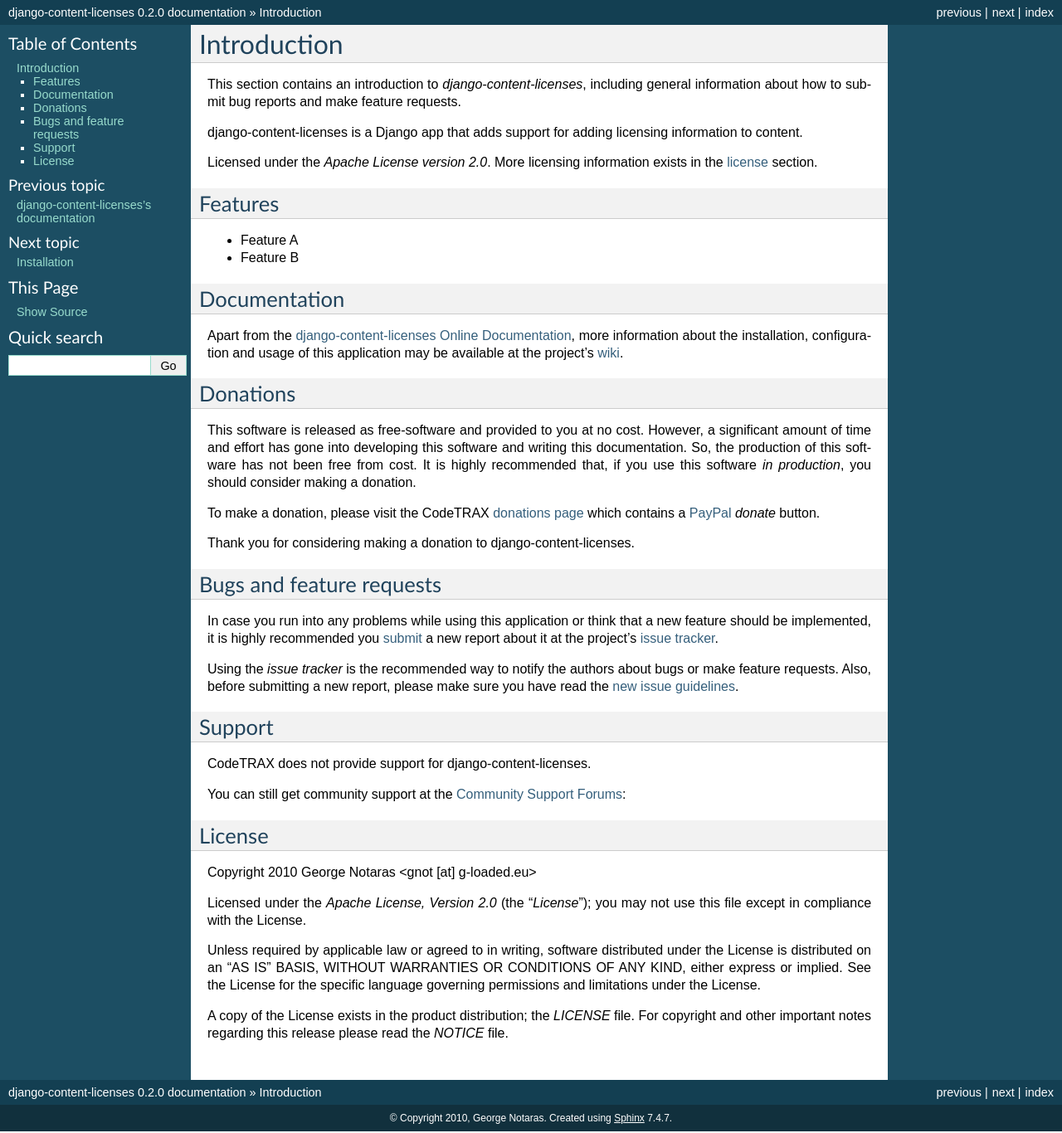
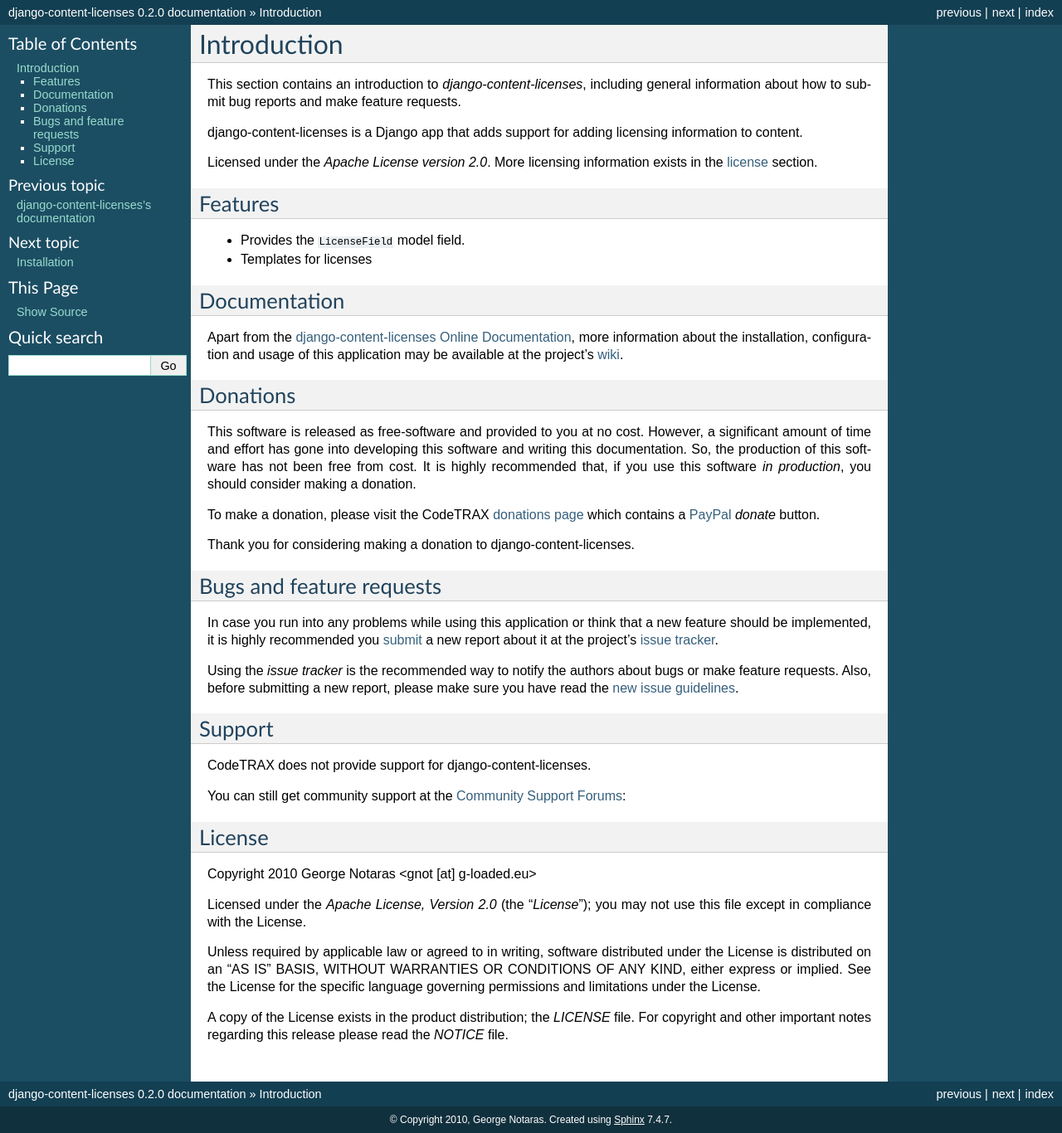
Before and after one commit to techdragon/django-content-licenses, a Sphinx documentation site: the page built from docs/introduction.rst, in a window 1280 px wide. Shown: the whole page at 83% size. Built offline with Sphinx 7.4.7, drawn with Linux system fonts in a browser that asks for light colours.

Commit message:
Updated documentation

```diff
--- a/docs/introduction.rst
+++ b/docs/introduction.rst
@@ -15,8 +15,8 @@
 Features
 ========
 
-- Feature A
-- Feature B
+- Provides the ``LicenseField`` model field.
+- Templates for licenses
 
 
 Documentation
--- a/docs/usage.rst
+++ b/docs/usage.rst
@@ -5,6 +5,12 @@
 
 This section contains information, including examples, about how to use
 *django-content-licenses* in your existing Django projects or applications.
+
+
+The LicenseField
+================
+
+.. autoclass:: content_licenses.fields.LicenseField
 
 
 Template Variables
```
